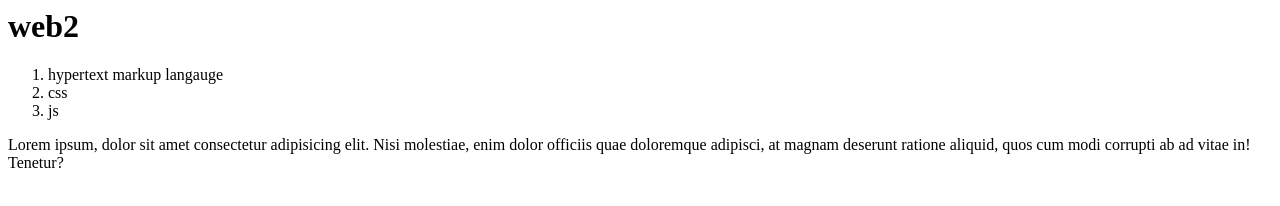
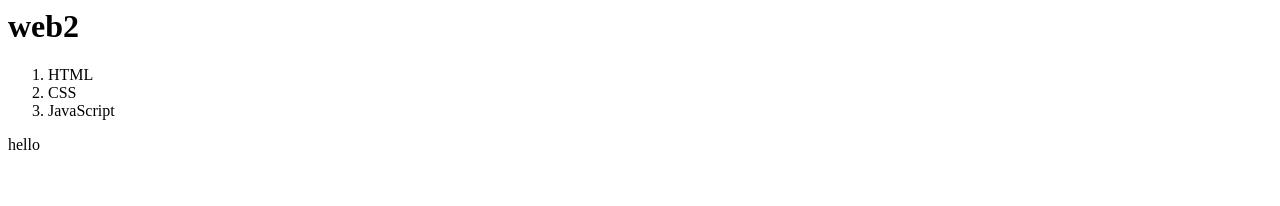
Before and after one commit to 1140r/my-first-web-site, a plain HTML site: page index.html in a window 1280 px wide. Drawn offline with Linux system fonts and the light colour scheme.

Commit message:
Update index.html

```diff
--- a/index.html
+++ b/index.html
@@ -3,10 +3,10 @@
     <body>
         <h1>web2</h1>
         <ol>
-            <li>hypertext markup langauge</li>
-            <li>css</li>
-            <li>js</li>
+            <li>HTML</li>
+            <li>CSS</li>
+            <li>JavaScript</li>
         </ol>
-        Lorem ipsum, dolor sit amet consectetur adipisicing elit. Nisi molestiae, enim dolor officiis quae doloremque adipisci, at magnam deserunt ratione aliquid, quos cum modi corrupti ab ad vitae in! Tenetur?
+        hello
     </body>
 </html>
```
